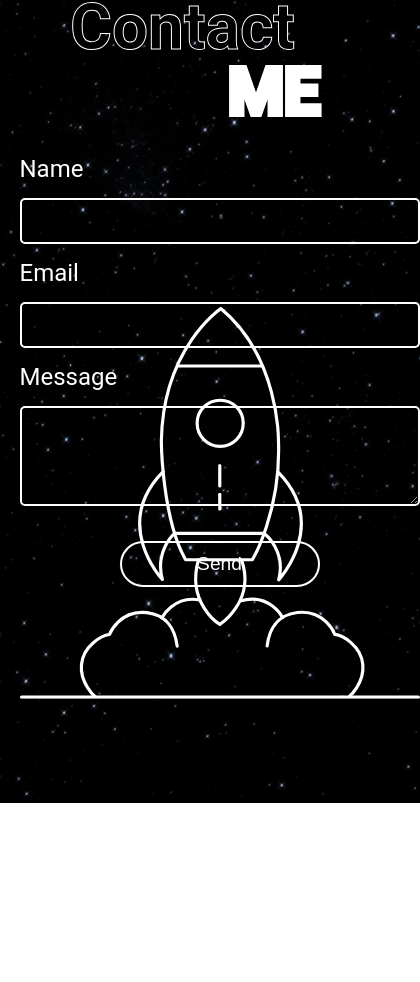
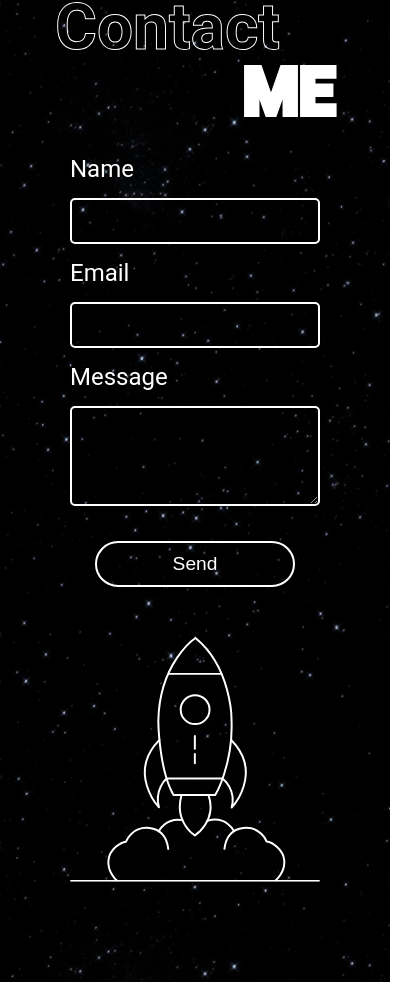
Before and after one commit to victorcolina22/portfolio, a React (Create React App) app: page / in a window 390 px wide. Shown: the part 3557-4539 px from the top of the page, 420 px wide, since content can reach past the window. Before the commit the page ends 4360 px from the top, so only its background shows below. Built offline with nearby package versions, Linux system fonts and the light colour scheme; what react-scroll-motion would draw is missing.

Commit message:
Ajuste en contactme para vista responsive

```diff
--- a/src/components/contact/contact.css
+++ b/src/components/contact/contact.css
@@ -86,7 +86,7 @@
 
 @media (max-width: 767px) {
   .contact__title {
-    width: 250px;
+    width: 280px;
     line-height: 65px;
     margin: 0 auto;
   }
@@ -102,4 +102,14 @@
   .contact__description img {
     width: 50%;
   }
+
+  #form {
+    width: 250px;
+  }
+
+  .rocket-img {
+    display: block;
+    margin: 30px auto 0;
+    width: 250px;
+  }
 }
```
